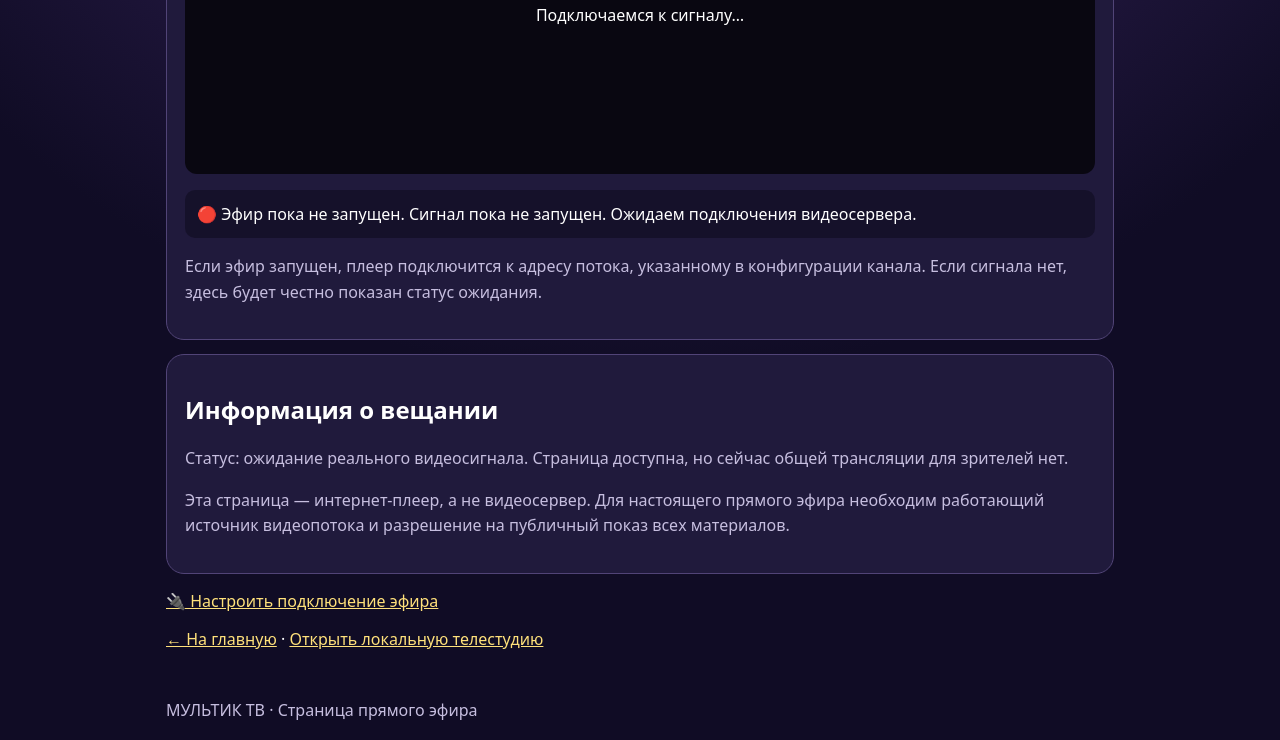
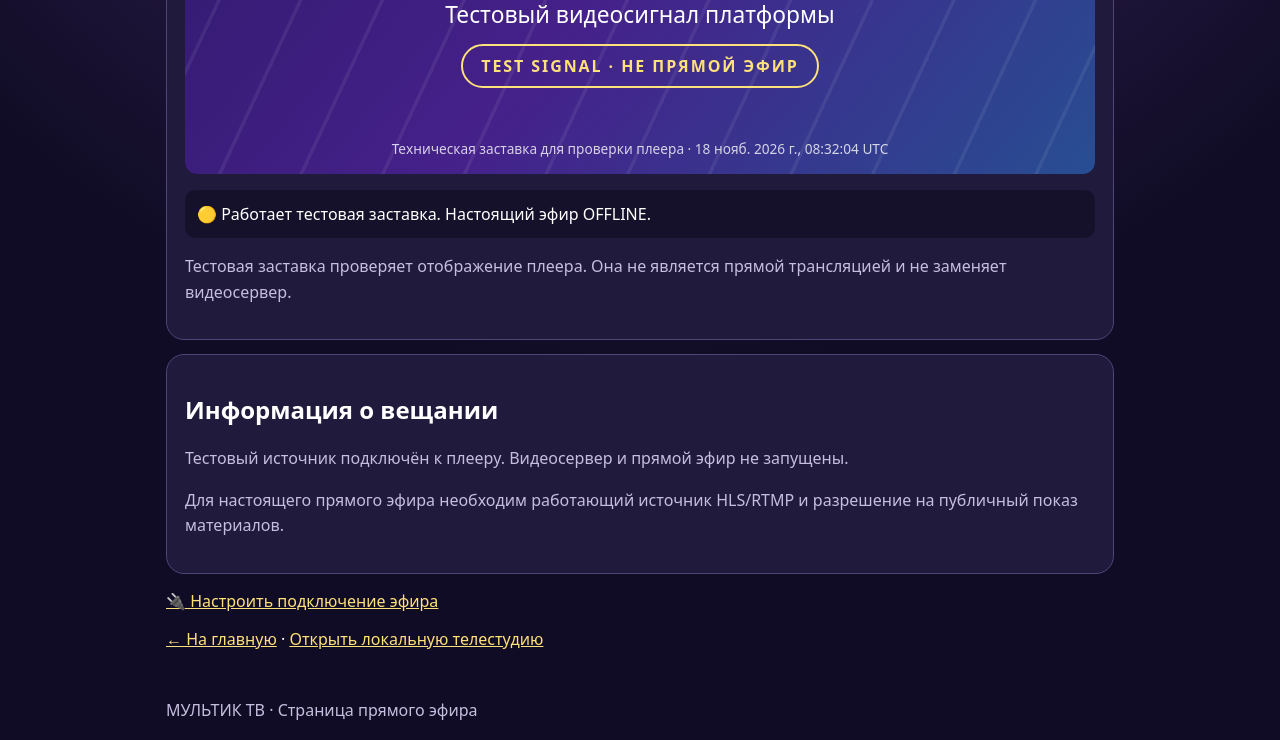
Before and after one commit to igoryukha809-cell/multik-tv, a plain HTML site: page live.html in a window 1280 px wide. Shown: the part 571-1311 px from the top of the page. Drawn offline with Linux system fonts and the light colour scheme.

Commit message:
Connect test signal to public player

```diff
--- a/live.html
+++ b/live.html
@@ -1,50 +1,24 @@
 <!doctype html>
 <html lang="ru">
 <head>
-<meta charset="utf-8">
-<meta name="viewport" content="width=device-width,initial-scale=1">
-<meta name="theme-color" content="#17102f">
-<title>МУЛЬТИК ТВ — прямой эфир</title>
+<meta charset="utf-8"><meta name="viewport" content="width=device-width,initial-scale=1">
+<meta name="theme-color" content="#17102f"><title>МУЛЬТИК ТВ — прямой эфир</title>
 <style>
-:root{color-scheme:dark;font-family:system-ui,Arial,sans-serif;background:#100c25;color:#fff}*{box-sizing:border-box}body{margin:0;background:radial-gradient(circle at 50% 0,#493078,#100c25 65%)}header,main,footer{max-width:980px;margin:auto;padding:16px}a{color:#ffe17b}.brand{font-weight:950;letter-spacing:.12em;color:#ffe17b}.panel{background:#201a3c;border:1px solid #514477;border-radius:18px;padding:18px;margin:14px 0}.screen{aspect-ratio:16/9;background:#090711;border-radius:12px;display:grid;place-items:center;overflow:hidden}.screen video{width:100%;height:100%;object-fit:contain}.placeholder{text-align:center;padding:24px}.logo{font-size:clamp(55px,12vw,100px)}h1{color:#ffe17b}.status{padding:12px;border-radius:10px;background:#15112a;line-height:1.5}.muted{color:#c6bedf;line-height:1.6}button{background:#ffe17b;color:#211936;border:0;border-radius:10px;padding:11px 15px;font-weight:800}input{width:100%;padding:12px;border-radius:9px;border:1px solid #76699d;background:#15112a;color:white;margin:8px 0}.hidden{display:none}
-</style>
-</head>
-<body>
+:root{color-scheme:dark;font-family:system-ui,Arial,sans-serif;background:#100c25;color:#fff}*{box-sizing:border-box}body{margin:0;background:radial-gradient(circle at 50% 0,#493078,#100c25 65%)}header,main,footer{max-width:980px;margin:auto;padding:16px}a{color:#ffe17b}.brand{font-weight:950;letter-spacing:.12em;color:#ffe17b}.panel{background:#201a3c;border:1px solid #514477;border-radius:18px;padding:18px;margin:14px 0}.screen{aspect-ratio:16/9;background:#090711;border-radius:12px;overflow:hidden}.screen iframe,.screen video{width:100%;height:100%;border:0;display:block}.placeholder{text-align:center;padding:24px}.logo{font-size:clamp(55px,12vw,100px)}h1{color:#ffe17b}.status{padding:12px;border-radius:10px;background:#15112a;line-height:1.5}.muted{color:#c6bedf;line-height:1.6}.hidden{display:none}
+</style></head><body>
 <header><div class="brand">🌈 МУЛЬТИК ТВ</div><p class="muted">Официальная страница прямого эфира</p></header>
-<main>
-<section class="panel">
-<h1>📡 Прямой эфир</h1>
-<div class="screen"><div class="placeholder" id="placeholder"><div class="logo">🌈</div><h2>МУЛЬТИК ТВ</h2><p>Подключаемся к сигналу…</p></div><video id="player" controls playsinline class="hidden"></video></div>
+<main><section class="panel"><h1>📡 Прямой эфир</h1>
+<div class="screen"><div class="placeholder" id="placeholder"><div class="logo">🌈</div><h2>МУЛЬТИК ТВ</h2><p>Проверяем источник…</p></div><iframe id="testSignal" title="Тестовая заставка МУЛЬТИК ТВ" class="hidden" allow="autoplay"></iframe><video id="player" controls playsinline class="hidden"></video></div>
 <p class="status" id="status" role="status">Проверяем наличие сигнала…</p>
-<p class="muted">Если эфир запущен, плеер подключится к адресу потока, указанному в конфигурации канала. Если сигнала нет, здесь будет честно показан статус ожидания.</p>
-</section>
-<section class="panel">
-<h2>Информация о вещании</h2>
-<p id="details" class="muted">Загружаем состояние канала…</p>
-<p class="muted">Эта страница — интернет-плеер, а не видеосервер. Для настоящего прямого эфира необходим работающий источник видеопотока и разрешение на публичный показ всех материалов.</p>
-</section>
-<p><a href="connect-broadcast.html">🔌 Настроить подключение эфира</a></p>
-<p><a href="index.html">← На главную</a> · <a href="station.html">Открыть локальную телестудию</a></p>
-</main>
+<p class="muted">Тестовая заставка проверяет отображение плеера. Она не является прямой трансляцией и не заменяет видеосервер.</p></section>
+<section class="panel"><h2>Информация о вещании</h2><p id="details" class="muted">Загружаем состояние канала…</p><p class="muted">Для настоящего прямого эфира необходим работающий источник HLS/RTMP и разрешение на публичный показ материалов.</p></section>
+<p><a href="connect-broadcast.html">🔌 Настроить подключение эфира</a></p><p><a href="index.html">← На главную</a> · <a href="station.html">Открыть локальную телестудию</a></p></main>
 <footer class="muted">МУЛЬТИК ТВ · Страница прямого эфира</footer>
 <script>
-(async()=>{
- const status=document.getElementById('status'),details=document.getElementById('details'),player=document.getElementById('player'),placeholder=document.getElementById('placeholder');
- try{
-  const response=await fetch('./broadcast.json',{cache:'no-store'});
-  if(!response.ok) throw new Error('Конфигурация сигнала пока не опубликована.');
-  const config=await response.json();
-  if(!config.streamUrl){throw new Error('Сигнал пока не запущен. Ожидаем подключения видеосервера.');}
-  const url=new URL(config.streamUrl,location.href);
-  if(url.protocol!=='https:') throw new Error('Разрешены только защищённые HTTPS-потоки.');
-  player.src=url.href;player.classList.remove('hidden');placeholder.classList.add('hidden');
-  status.textContent='Источник найден. Нажми ▶, чтобы подключиться к эфиру.';
-  details.textContent='Канал: '+(config.channelName||'МУЛЬТИК ТВ')+'. Статус: источник потока настроен.';
- }catch(error){
-  status.textContent='🔴 Эфир пока не запущен. '+error.message;
-  details.textContent='Статус: ожидание реального видеосигнала. Страница доступна, но сейчас общей трансляции для зрителей нет.';
- }
-})();
-</script>
-</body>
-</html>
+(async()=>{const status=document.getElementById('status'),details=document.getElementById('details'),player=document.getElementById('player'),test=document.getElementById('testSignal'),placeholder=document.getElementById('placeholder');
+try{const r=await fetch('./broadcast.json',{cache:'no-store'});if(!r.ok)throw Error('Конфигурация не найдена');const c=await r.json();
+if(c.streamUrl){const u=new URL(c.streamUrl,location.href);if(u.protocol!=='https:')throw Error('Разрешены только HTTPS-потоки');player.src=u.href;player.classList.remove('hidden');placeholder.classList.add('hidden');status.textContent='Источник видеопотока настроен. Нажми Play.';details.textContent='Канал: '+(c.channelName||'МУЛЬТИК ТВ')+'. Видеопоток указан в конфигурации.';}
+else if(c.testSignalUrl){const u=new URL(c.testSignalUrl,location.href);if(u.protocol!=='https:')throw Error('Тестовый источник должен использовать HTTPS');test.src=u.href;test.classList.remove('hidden');placeholder.classList.add('hidden');status.textContent='🟡 Работает тестовая заставка. Настоящий эфир OFFLINE.';details.textContent='Тестовый источник подключён к плееру. Видеосервер и прямой эфир не запущены.';}
+else throw Error('Источник пока не настроен.');
+}catch(e){status.textContent='🔴 Эфир не запущен. '+e.message;details.textContent='Статус: ожидание видеосигнала.';}})();
+</script></body></html>
```
